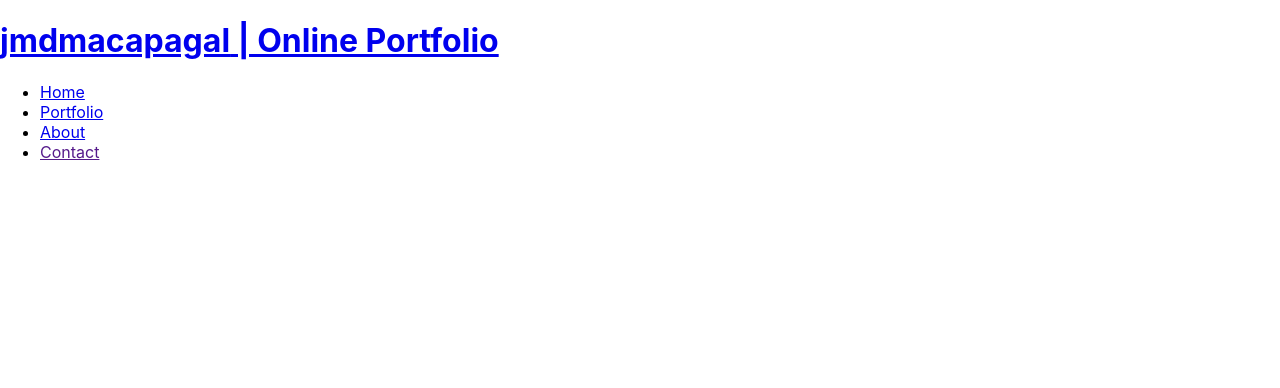
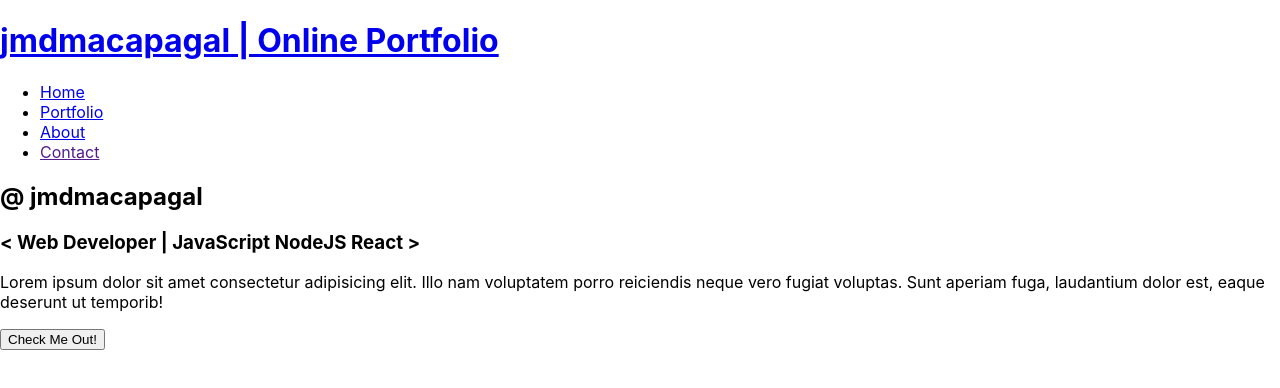
Before and after one commit to jmdmacapagal/Portfolio, a React (Create React App) app in the folder portfolio/: page / in a window 1280 px wide. Shown: the top 388 px of the page. Built offline with nearby package versions, Linux system fonts and the light colour scheme; the HTML template or start-up script is replaced by a standard one.

Commit message:
added Showcase component

```diff
--- a/portfolio/src/App.js
+++ b/portfolio/src/App.js
@@ -1,10 +1,13 @@
 import React, { Component } from 'react';
 import Header from './components/Header'
+import Showcase from './components/Showcase'
+
 
 function App() {
   return (
     <div>
       <Header />
+      <Showcase />
     </div>
   )
 }
--- /dev/null
+++ b/portfolio/src/components/Showcase.js
@@ -0,0 +1,17 @@
+import React from 'react'
+
+function Showcase() {
+    return (
+        <section id="showcase">
+            <div class="container">
+                <h1>@ jmdmacapagal</h1>
+                <h3>&lt; Web Developer | <span id="javascript">JavaScript</span> <span id="nodejs">NodeJS</span> <span id="react">React</span> &gt;
+                </h3>
+                <p>Lorem ipsum dolor sit amet consectetur adipisicing elit. Illo nam voluptatem porro reiciendis neque vero fugiat voluptas. Sunt aperiam fuga, laudantium dolor est, eaque deserunt ut temporib!</p>
+                <a href="#portfolio"><button>Check Me Out!</button></a>
+            </div>
+        </section>
+    )
+}
+
+export default Showcase
```
